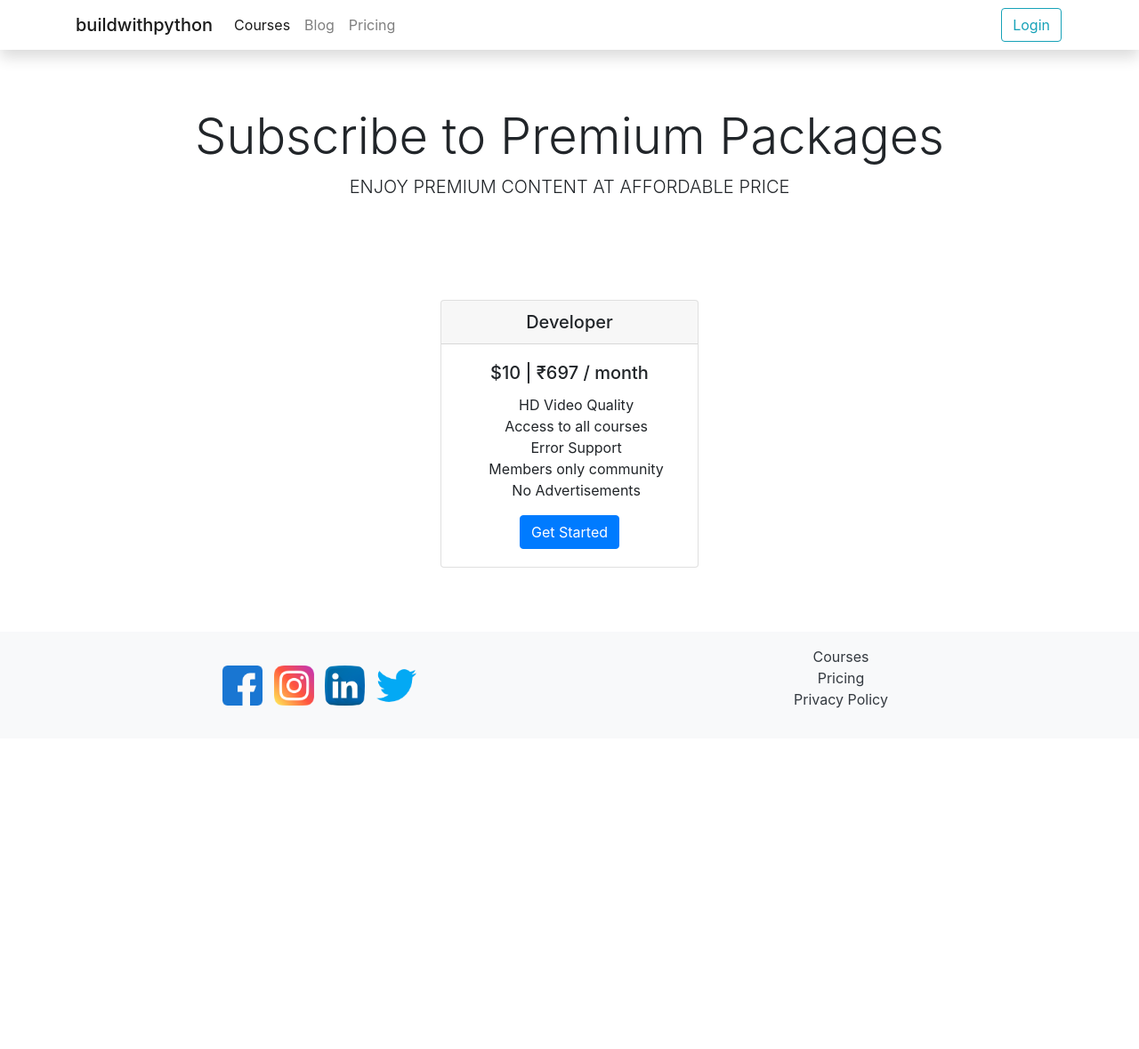
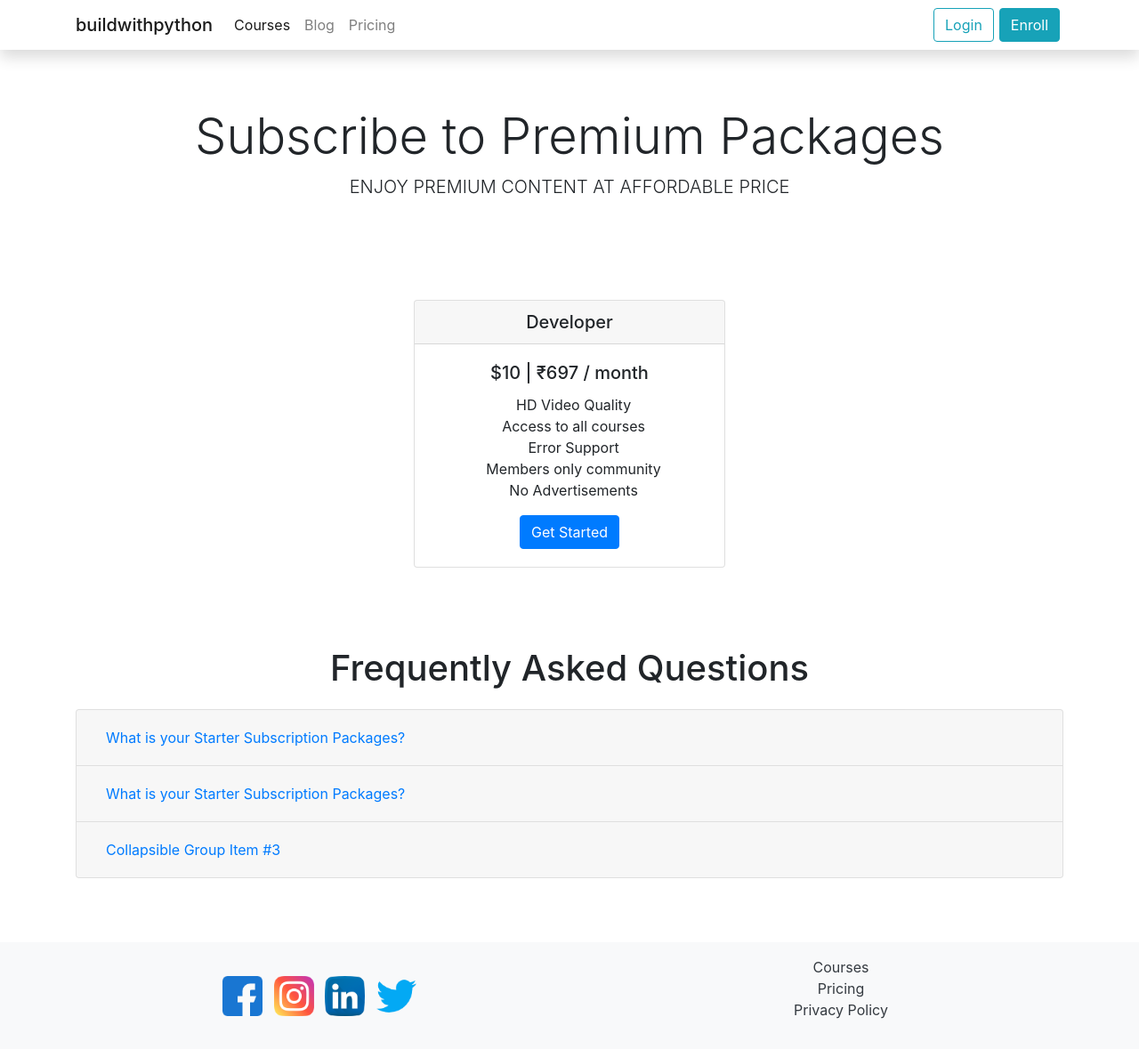
Before and after one commit to attreyabhatt/Django-Startup, a Django app: page /pricing/ in a window 1280 px wide. Shown: the whole page at 89% size. Before the commit the page ends 796 px from the top, so only its background shows below. Run offline with Django 3.2, Linux system fonts and the light colour scheme; some libraries are stand-ins or nearby versions.

Commit message:
Updates - Signup fixed + Added Pricing

```diff
--- a/buildwith/urls.py
+++ b/buildwith/urls.py
@@ -25,4 +25,7 @@ urlpatterns = [
     path('optin/', views.optin, name='optin'),
     path('pricing/', views.pricing, name='pricing'),
     path('courses/<int:num>/', views.courses_detailed, name='details'),
+    path('courses/<int:num>/<int:num1>/', views.lessons_detailed, name='lesson_details'),
+    path('signup/', views.signup, name='signup'),
+
 ]
--- a/mysite/templates/mysite/base.html
+++ b/mysite/templates/mysite/base.html
@@ -74,7 +74,13 @@
                     </div>
 
                 </li>
-
+                <li>
+                    <a href="{% url 'signup' %}">
+                        <button type="button" class="btn btn-info mx-1">
+                            Enroll
+                        </button>
+                    </a>
+                </li>
 
             </ul>
 
@@ -108,8 +114,10 @@
             </div>
             <div class="col-md-6 text-dark my-auto">
                 <ul style="list-style-type:none;">
-                    <li><a href="{% url 'courses' %}" class="text-dark" target="_blank" style="text-decoration: none">Courses</a></li>
-                    <li><a href="{% url 'pricing' %}" class="text-dark" target="_blank" style="text-decoration: none;">Pricing</a></li>
+                    <li><a href="{% url 'courses' %}" class="text-dark" target="_blank" style="text-decoration: none">Courses</a>
+                    </li>
+                    <li><a href="{% url 'pricing' %}" class="text-dark" target="_blank" style="text-decoration: none;">Pricing</a>
+                    </li>
                     <li><a href="" class="text-dark" target="_blank" style="text-decoration: none;">Privacy Policy</a>
                     </li>
                 </ul>
--- a/mysite/templates/mysite/course_details.html
+++ b/mysite/templates/mysite/course_details.html
@@ -65,7 +65,7 @@
                                 <div class="card-body shadow">
                                     {% for lesson in lessons %}
                                         {% if lesson.section == section %}
-                                            <a href="#" style="color: #138496;text-decoration: none;">{{ forloop.counter }}. {{ lesson.title }}</a>
+                                            <a href="/courses/{{ course_obj.id }}/{{ lesson.id }}" style="color: #138496;text-decoration: none;">{{ forloop.counter }}. {{ lesson.title }}</a>
                                             <br>
                                         {% endif %}
                                     {% endfor %}
--- a/mysite/templates/mysite/courses.html
+++ b/mysite/templates/mysite/courses.html
@@ -2,7 +2,7 @@
 
 {% block content %}
 
-    <div class="container" >
+    <div class="container">
 
         {% if courses %}
             <div class="row">
--- a/mysite/templates/mysite/pricing.html
+++ b/mysite/templates/mysite/pricing.html
@@ -1,7 +1,7 @@
 {% extends 'mysite/base.html' %}
 
 {% block content %}
-    <div class="container-fluid">
+    <div class="container">
         <div class="row">
             <div class="col-md-12 mx-auto">
                 <div class="jumbotron jumbotron-fluid bg-transparent">
@@ -13,7 +13,7 @@
             </div>
         </div>
         <div class="row">
-            <div class="col-md-3 mx-auto text-center">
+            <div class="col-md-4 mx-auto text-center">
                 <div class="card">
                     <h5 class="card-header">Developer</h5>
                     <div class="card-body text-center">
@@ -41,5 +41,83 @@
             </div>
 
         </div>
+
+        <div class="row" style="margin-top: 8%">
+            <div class="col-md-12">
+
+                <h1 class="text-center" style="margin-bottom: 2%">Frequently Asked Questions</h1>
+                <div class="accordion" id="accordionExample">
+                    <div class="card">
+                        <div class="card-header" id="headingOne">
+                            <h2 class="mb-0">
+                                <button class="btn btn-link btn-block text-left collapsed" type="button"
+                                        data-toggle="collapse" data-target="#collapseOne" aria-expanded="false"
+                                        aria-controls="collapseOne">
+                                    What is your Starter Subscription Packages?
+                                </button>
+                            </h2>
+                        </div>
+                        <div id="collapseOne" class="collapse" aria-labelledby="headingOne"
+                             data-parent="#accordionExample">
+                            <div class="card-body">
+                                Anim pariatur cliche reprehenderit, enim eiusmod high life accusamus terry richardson ad
+                                squid. 3 wolf moon officia aute, non cupidatat skateboard dolor brunch. Food truck
+                                quinoa nesciunt laborum eiusmod. Brunch 3 wolf moon tempor, sunt aliqua put a bird on it
+                                squid single-origin coffee nulla assumenda shoreditch et. Nihil anim keffiyeh helvetica,
+                                craft beer labore wes anderson cred nesciunt sapiente ea proident. Ad vegan excepteur
+                                butcher vice lomo. Leggings occaecat craft beer farm-to-table, raw denim aesthetic synth
+                                nesciunt you probably haven't heard of them accusamus labore sustainable VHS.
+                            </div>
+                        </div>
+                    </div>
+                    <div class="card">
+                        <div class="card-header" id="headingTwo">
+                            <h2 class="mb-0">
+                                <button class="btn btn-link btn-block text-left collapsed" type="button"
+                                        data-toggle="collapse" data-target="#collapseTwo" aria-expanded="false"
+                                        aria-controls="collapseTwo">
+                                    What is your Starter Subscription Packages?
+                                </button>
+                            </h2>
+                        </div>
+                        <div id="collapseTwo" class="collapse" aria-labelledby="headingTwo"
+                             data-parent="#accordionExample">
+                            <div class="card-body">
+                                Anim pariatur cliche reprehenderit, enim eiusmod high life accusamus terry richardson ad
+                                squid. 3 wolf moon officia aute, non cupidatat skateboard dolor brunch. Food truck
+                                quinoa nesciunt laborum eiusmod. Brunch 3 wolf moon tempor, sunt aliqua put a bird on it
+                                squid single-origin coffee nulla assumenda shoreditch et. Nihil anim keffiyeh helvetica,
+                                craft beer labore wes anderson cred nesciunt sapiente ea proident. Ad vegan excepteur
+                                butcher vice lomo. Leggings occaecat craft beer farm-to-table, raw denim aesthetic synth
+                                nesciunt you probably haven't heard of them accusamus labore sustainable VHS.
+                            </div>
+                        </div>
+                    </div>
+                    <div class="card">
+                        <div class="card-header" id="headingThree">
+                            <h2 class="mb-0">
+                                <button class="btn btn-link btn-block text-left collapsed" type="button"
+                                        data-toggle="collapse" data-target="#collapseThree" aria-expanded="false"
+                                        aria-controls="collapseThree">
+                                    Collapsible Group Item #3
+                                </button>
+                            </h2>
+                        </div>
+                        <div id="collapseThree" class="collapse" aria-labelledby="headingThree"
+                             data-parent="#accordionExample">
+                            <div class="card-body">
+                                Anim pariatur cliche reprehenderit, enim eiusmod high life accusamus terry richardson ad
+                                squid. 3 wolf moon officia aute, non cupidatat skateboard dolor brunch. Food truck
+                                quinoa nesciunt laborum eiusmod. Brunch 3 wolf moon tempor, sunt aliqua put a bird on it
+                                squid single-origin coffee nulla assumenda shoreditch et. Nihil anim keffiyeh helvetica,
+                                craft beer labore wes anderson cred nesciunt sapiente ea proident. Ad vegan excepteur
+                                butcher vice lomo. Leggings occaecat craft beer farm-to-table, raw denim aesthetic synth
+                                nesciunt you probably haven't heard of them accusamus labore sustainable VHS.
+                            </div>
+                        </div>
+                    </div>
+                </div>
+            </div>
+        </div>
     </div>
 {% endblock %}
--- a/mysite/views.py
+++ b/mysite/views.py
@@ -1,5 +1,7 @@
-from django.shortcuts import render
+from django.shortcuts import render, redirect
 from .models import Person, Course, Lesson, Section
+from .forms import UserRegistrationForm
+import json
 
 
 def index(request):
@@ -28,6 +30,20 @@ def courses_detailed(request, num):
     return render(request, 'mysite/course_details.html', context)
 
 
+def lessons_detailed(request, num, num1):
+    course = Course.objects.get(id=num)
+    sections = Section.objects.filter(course=course)
+    lessons = Lesson.objects.filter(course=course)
+    lesson = Lesson.objects.get(id=num1)
+    context = {
+        'current_lesson': lesson,
+        'course_obj': course,
+        'lessons': lessons,
+        'sections': sections,
+    }
+    return render(request, 'mysite/lesson_details.html', context)
+
+
 def blog(request):
     return render(request, 'mysite/blog.html')
 
@@ -49,3 +65,31 @@ def optin(request):
         return render(request, 'mysite/optin.html', context)
     else:
         return render(request, 'mysite/optin.html')
+
+
+def signup(request):
+    if request.method == 'POST':
+        form = UserRegistrationForm(request.POST)
+        if form.is_valid():
+            form.save()
+            username = form.cleaned_data.get('username')
+            print(username)
+            return redirect('courses')
+        else:
+            error_json = json.loads(form.errors.as_json())
+            errors = error_json["password2"][0]['message']
+            form = UserRegistrationForm()
+
+            context = {
+                'form': form,
+                'errors': errors,
+            }
+
+            return render(request, 'mysite/signup.html', context)
+
+    else:
+        form = UserRegistrationForm()
+        context = {
+            'form': form,
+        }
+        return render(request, 'mysite/signup.html', context)
```
Also changed, not shown: buildwith/settings.py (+2 -6 lines), planning.md (+6 -0 lines).
